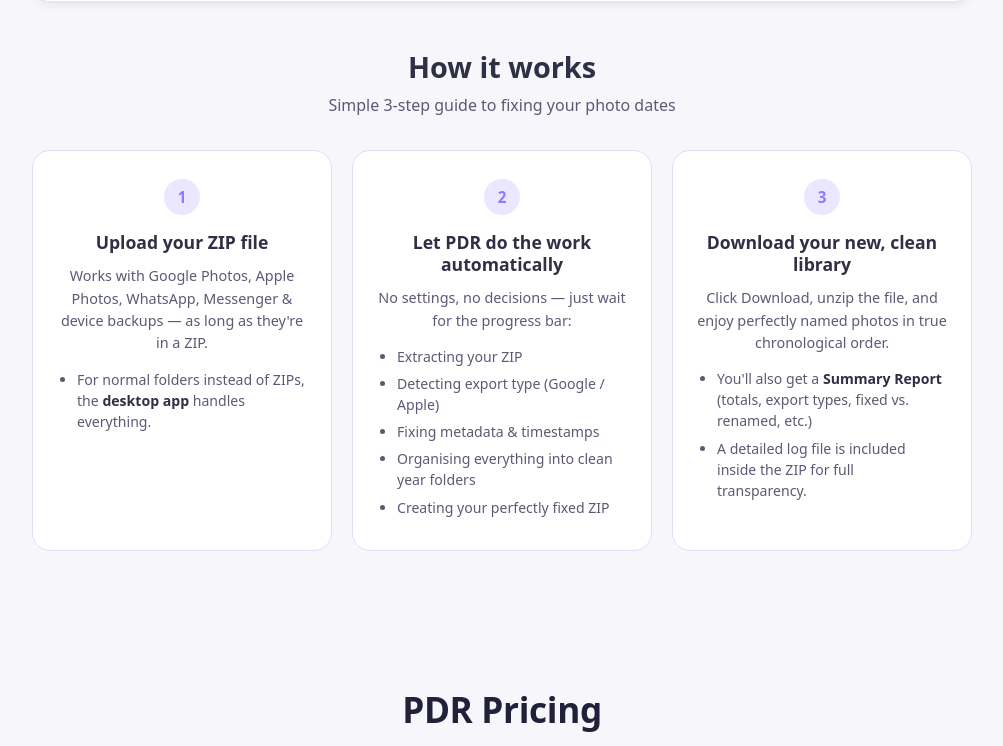
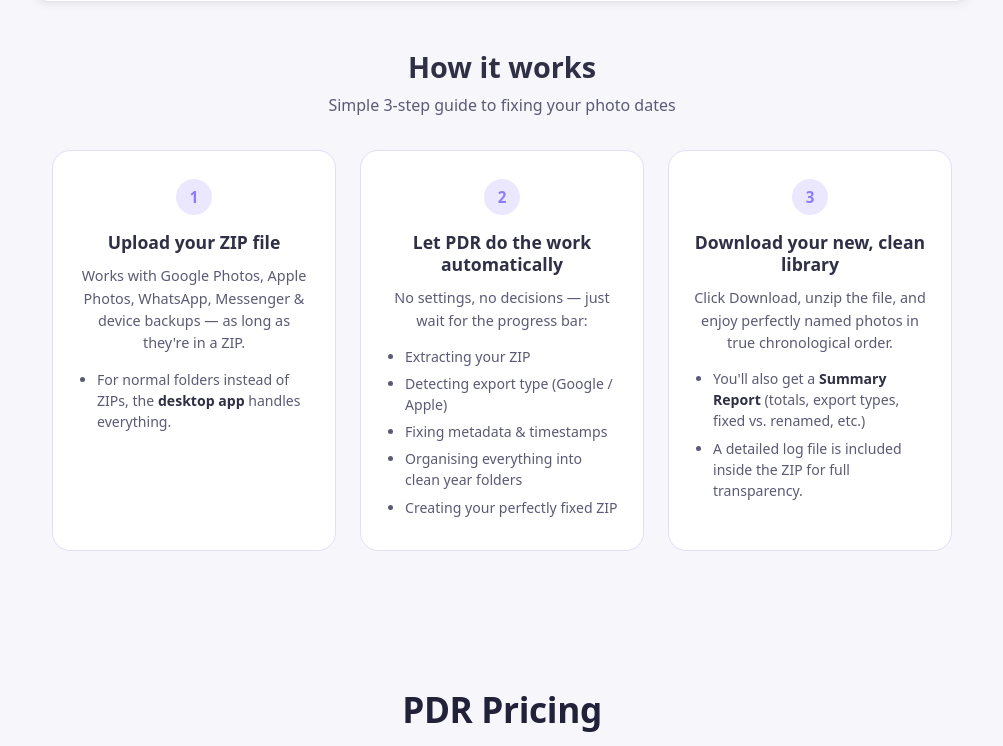
Before and after one commit to photodaterescue/pdr-webapp, a Flask app: page / in a window 1280 px wide. Shown: the part 673-1419 px from the top of the page, without its empty margins (138-1141 px from the left). Run offline with Flask 3, Linux system fonts and the light colour scheme; some libraries are stand-ins or nearby versions.

Commit message:
Adjust layout and spacing of "How it works" cards for consistency
Update .how-it-works-section to have a max-width of 1120px and center it, increasing the gap in .how-it-works-grid from 20px to 24px.

Replit-Commit-Author: Agent
Replit-Commit-Session-Id: 2d56d932-d5b7-4a9b-8546-8961c4ff99d2
Replit-Commit-Checkpoint-Type: full_checkpoint
Replit-Commit-Event-Id: 744ab67d-f662-4910-9907-2799d0d994bb
Replit-Commit-Screenshot-Url: https://storage.googleapis.com/screenshot-production-us-central1/ea2aa571-6d32-4f19-8570-b8403f952da2/2d56d932-d5b7-4a9b-8546-8961c4ff99d2/Qjhqctf
Replit-Helium-Checkpoint-Created: true

```diff
--- a/static/styles.css
+++ b/static/styles.css
@@ -235,8 +235,10 @@ body {
 /* ========================================================= */
 
 .how-it-works-section {
-    margin: 48px 0 56px;
+    margin: 48px auto 56px;
     text-align: center;
+    max-width: 1120px;
+    padding: 0 20px;
 }
 
 .how-it-works-section h2 {
@@ -255,7 +257,7 @@ body {
 .how-it-works-grid {
     display: grid;
     grid-template-columns: repeat(3, 1fr);
-    gap: 20px;
+    gap: 24px;
 }
 
 .how-card {
```
Also changed, not shown: 1 other file.
